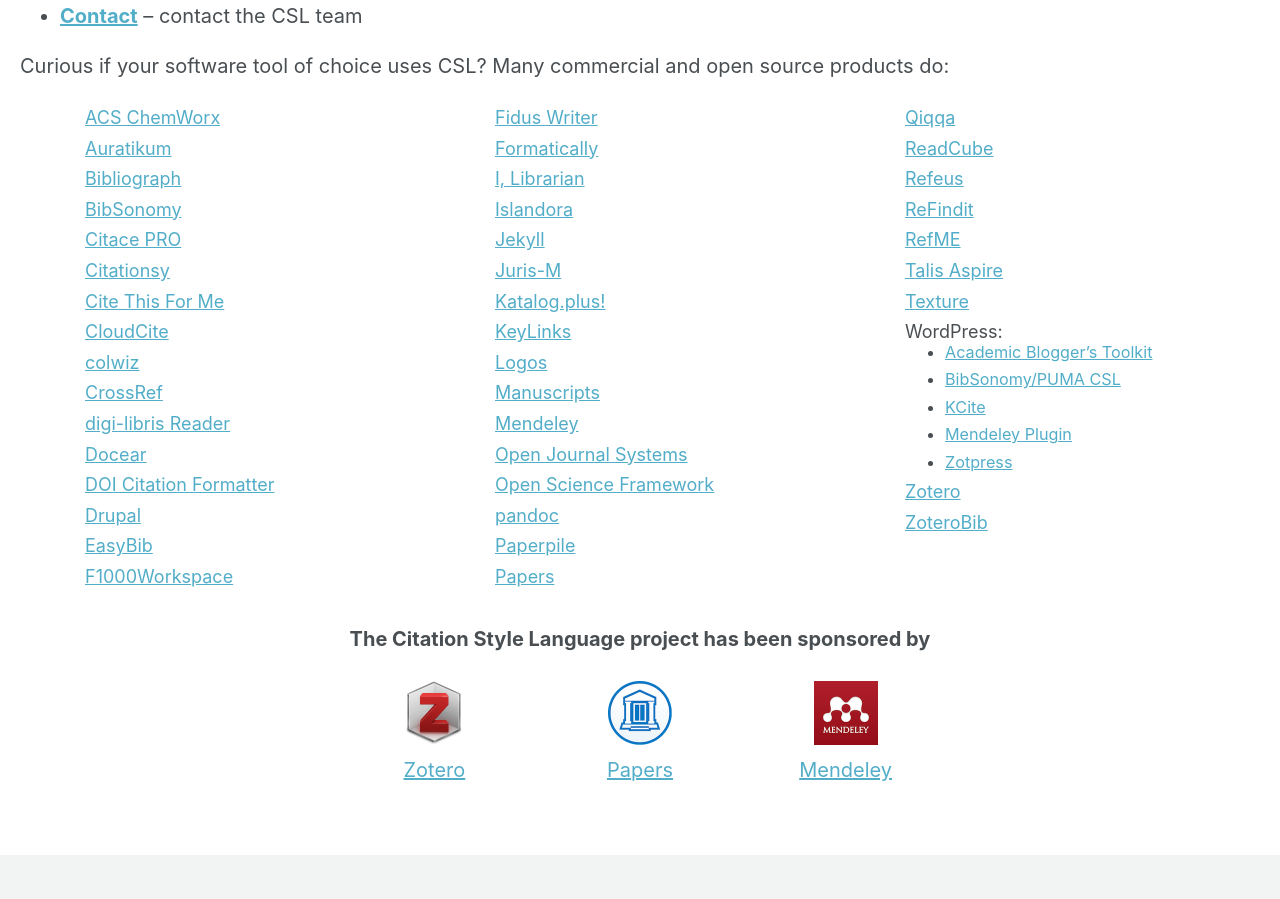
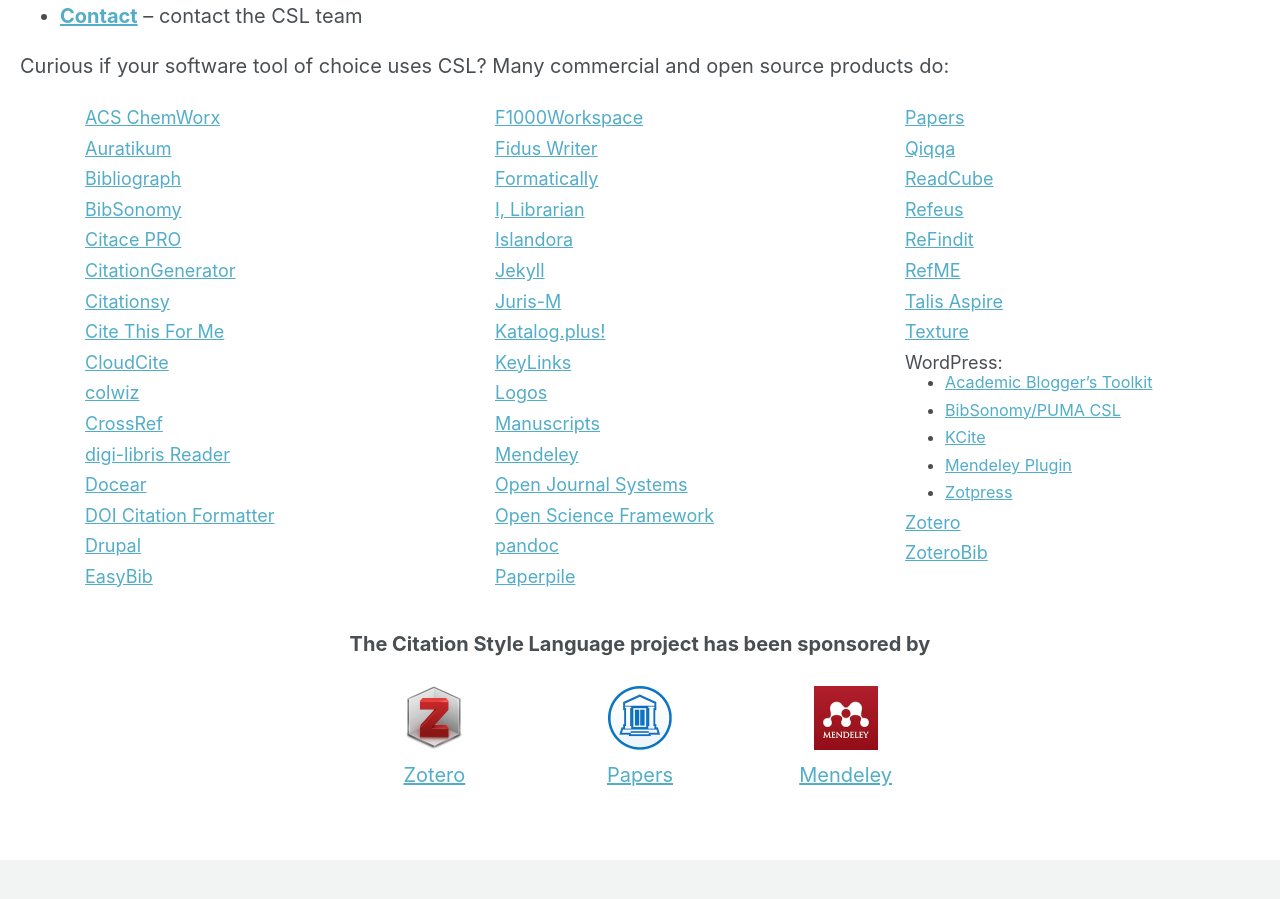
Before and after one commit to citation-style-language/citation-style-language.github.io, a Jekyll site: the page built from _pages/index.md, in a window 1280 px wide and 900 px high, scrolled down 698 px. Built offline with Jekyll 4.4.1, drawn with Linux system fonts in a browser that asks for light colours; the list of posts is cut into pages by our own code.

Commit message:
Update index.md
Add link to CitationGenerator

```diff
--- a/_pages/index.md
+++ b/_pages/index.md
@@ -18,6 +18,8 @@
     url: http://www.bibsonomy.org/
   - title: Citace PRO
     url: http://www.citace.com/citace-pro/
+  - title: CitationGenerator
+    url: https://www.citationgenerator.com/
   - title: Citationsy
     url: https://citationsy.com/
   - title: Cite This For Me
```
